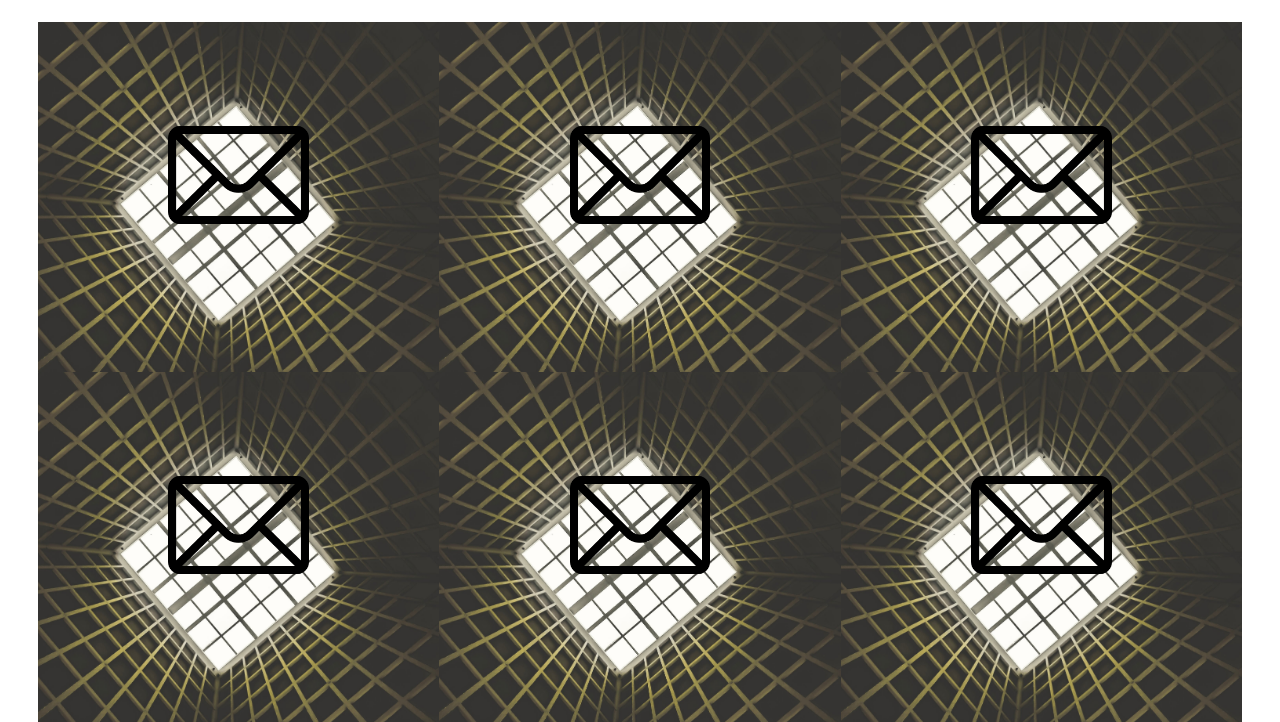
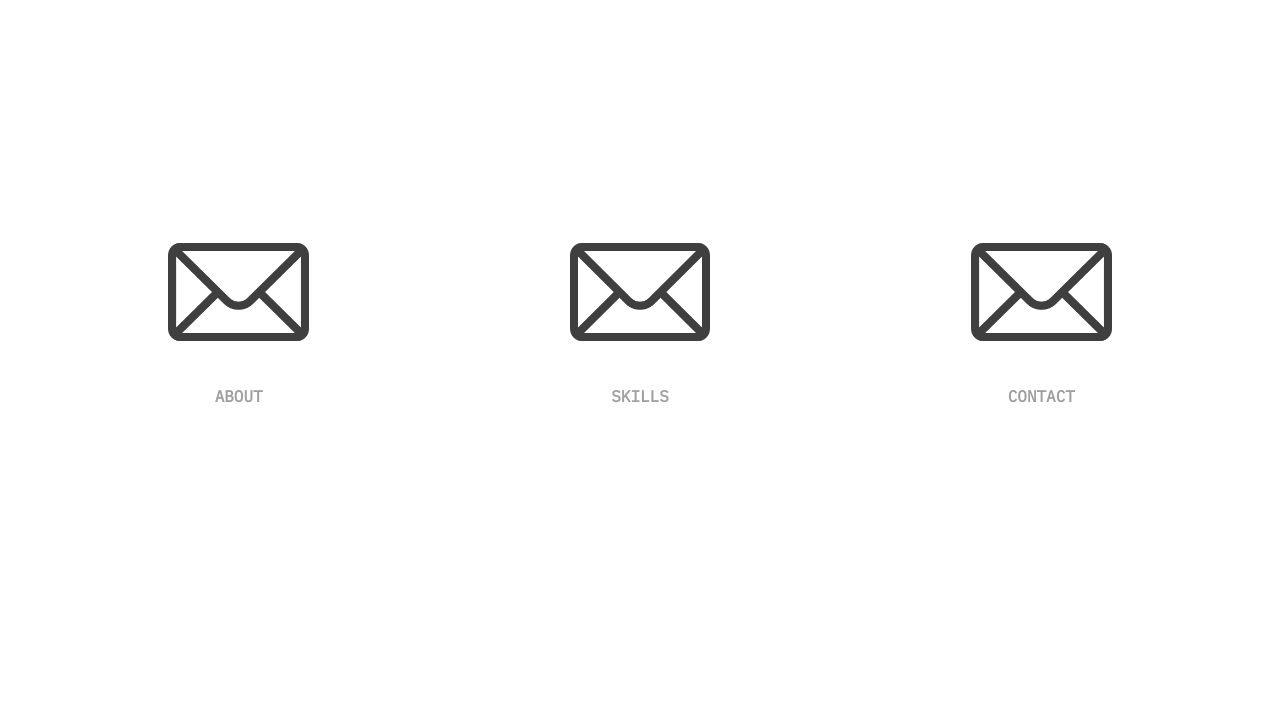
Before and after one commit to thomas-midek/thomas-midek.github.io, a plain HTML site: page index.html in a window 1280 px wide. Shown: the part 86-808 px from the top of the page. Drawn offline with Linux system fonts and the light colour scheme.

Commit message:
added skills.html and contact button, change home page to 3 button nav menu with some animation. Updated TODOs

```diff
--- a/index.html
+++ b/index.html
@@ -3,7 +3,7 @@
 <head>
     <meta charset="UTF-8"/>
     <meta name="viewport" content="width=device-width, initial-scale=1.0">
-    <title>Example Title</title>
+    <title>Thomas Midek</title>
     <link rel="stylesheet" href="https://fonts.googleapis.com/css?family=IBM+Plex+Mono">
     <link rel="stylesheet" href="styles.css">
 </head>
@@ -17,6 +17,9 @@
                 <div class="nav-link-wrapper">
                     <a href="about.html">About</a>
                 </div>
+                <div class="nav-link-wrapper">
+                    <a href="skills.html">Skills</a>
+                </div>
             </div>
             <div class="right-side">
                 <div class="brand">
@@ -24,85 +27,43 @@
                 </div>
             </div>
         </div>
-        <div class="content-wrapper">
+        <div class="home-wrapper">
             <div class="portfolio-items-wrapper">
-                <div class="portfolio-item-wrapper">
-                    <div class="portfolio-img-background" style="background-image:url(images/portfolio1.jpg)"></div>
+                <a href="about.html" class="home-item-wrapper">
+                    <div class="img-text-wrapper">
+                        <div class="logo-wrapper" >
+                            <img src="images/mail.png" alt="">
+                        </div>
+
+                        <div class="description">
+                            About
+                        </div>
+                    </div>
+                </a>
+
+                <a href="skills.html" class="home-item-wrapper">
                     <div class="img-text-wrapper">
                         <div class="logo-wrapper">
                             <img src="images/mail.png" alt="">
                         </div>
 
-                        <div class="subtitle">
-                            Click!
+                        <div class="description">
+                            Skills
                         </div>
                     </div>
-                </div>
+                </a>
 
-                <div class="portfolio-item-wrapper">
-                    <div class="portfolio-img-background" style="background-image:url(images/portfolio1.jpg)"></div>
+                <a class="home-item-wrapper">
                     <div class="img-text-wrapper">
                         <div class="logo-wrapper">
                             <img src="images/mail.png" alt="">
                         </div>
 
-                        <div class="subtitle">
-                            Click!
+                        <div class="description">
+                            Contact
                         </div>
                     </div>
-                </div>
-
-                <div class="portfolio-item-wrapper">
-                    <div class="portfolio-img-background" style="background-image:url(images/portfolio1.jpg)"></div>
-                    <div class="img-text-wrapper">
-                        <div class="logo-wrapper">
-                            <img src="images/mail.png" alt="">
-                        </div>
-
-                        <div class="subtitle">
-                            Click!
-                        </div>
-                    </div>
-                </div>
-
-                <div class="portfolio-item-wrapper">
-                    <div class="portfolio-img-background" style="background-image:url(images/portfolio1.jpg)"></div>
-                    <div class="img-text-wrapper">
-                        <div class="logo-wrapper">
-                            <img src="images/mail.png" alt="">
-                        </div>
-
-                        <div class="subtitle">
-                            Click!
-                        </div>
-                    </div>
-                </div>
-
-                <div class="portfolio-item-wrapper">
-                    <div class="portfolio-img-background" style="background-image:url(images/portfolio1.jpg)"></div>
-                    <div class="img-text-wrapper">
-                        <div class="logo-wrapper">
-                            <img src="images/mail.png" alt="">
-                        </div>
-
-                        <div class="subtitle">
-                            Click!
-                        </div>
-                    </div>
-                </div>
-
-                <div class="portfolio-item-wrapper">
-                    <div class="portfolio-img-background" style="background-image:url(images/portfolio1.jpg)"></div>
-                    <div class="img-text-wrapper">
-                        <div class="logo-wrapper">
-                            <img src="images/mail.png" alt="">
-                        </div>
-
-                        <div class="subtitle">
-                            Click!
-                        </div>
-                    </div>
-                </div>
+                </a>
             </div>
         </div>
     </div>
--- a/styles.css
+++ b/styles.css
@@ -58,6 +58,36 @@
 .active-link-wrapper a {
     color: black;
 }
+/* Home styles */
+.home-wrapper {
+    margin: 0;
+    position: absolute;
+    width: 100%;
+    top: 50%;
+    -ms-transform: translateY(-50%);
+    transform: translateY(-50%);
+}
+
+.description {
+    font-weight: bold;
+    text-transform: uppercase;
+}
+
+.home-item-wrapper {
+    color: gray;
+    text-decoration: none;
+    height: 350px;
+    position: relative;
+    opacity: 75%;
+    /** height causes problems when element slides away from mouse making it jitter **/
+    transition: opacity 0.5s, height 0.5s, color 0.5s;
+}
+
+.home-item-wrapper:hover {
+    opacity: 100%;
+    height: 325px;
+    color: black;
+}
 
 /* Portfolio styles */
 .portfolio-items-wrapper {
@@ -68,6 +98,7 @@
 }
 
 .portfolio-item-wrapper {
+    height: 350px;
     position: relative;
 }
 
```
Also changed, not shown: about.html (+7 -5 lines), skills.html (added, +114 -0 lines).
